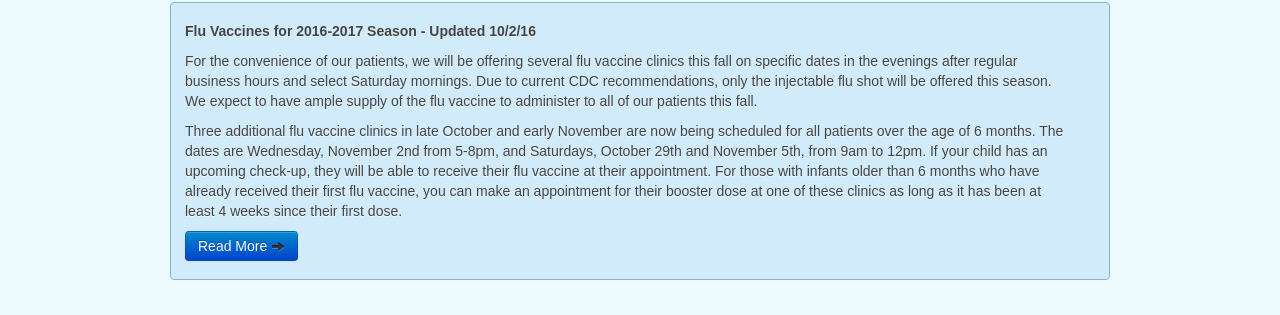
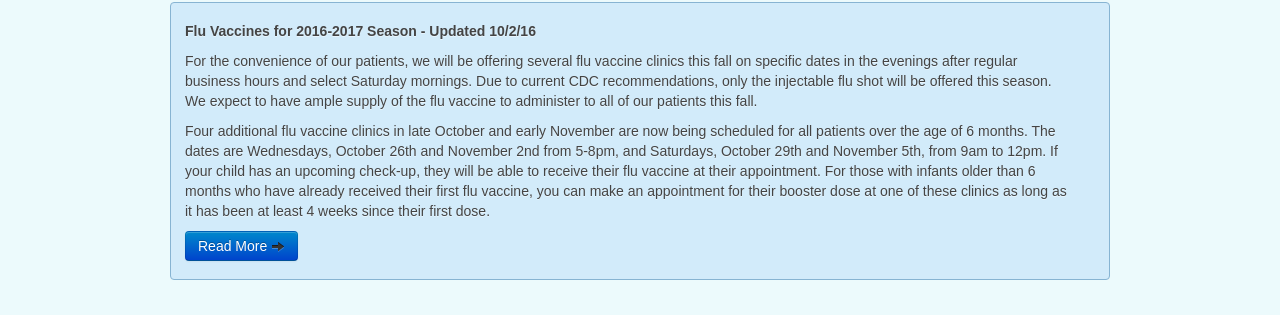
Before and after one commit to chpweb/web, a Jekyll site: the page built from index.html, in a window 1280 px wide. Shown: the part 651-966 px from the top of the page. Built offline with Jekyll 4.4.1, drawn with Linux system fonts in a browser that asks for light colours; some web fonts are replaced; comment, search, counter and statistics services are not loaded.

Commit message:
Updated index.html

```diff
--- a/index.html
+++ b/index.html
@@ -50,7 +50,7 @@
 
 	<div class="home-info">
 		<h5>Flu Vaccines for 2016-2017 Season - Updated 10/2/16</h5>
-		<p>For the convenience of our patients, we will be offering several flu vaccine clinics this fall on specific dates in the evenings after regular business hours and select Saturday mornings.  Due to current CDC recommendations, only the injectable flu shot will be offered this season.  We expect to have ample supply of the flu vaccine to administer to all of our patients this fall.</p><p></p>Three additional flu vaccine clinics in late October and early November are now being scheduled for all patients over the age of 6 months.  The dates are Wednesday, November 2nd from 5-8pm, and Saturdays, October 29th and November 5th, from 9am to 12pm.  If your child has an upcoming check-up, they will be able to receive their flu vaccine at their appointment.  For those with infants older than 6 months who have already received their first flu vaccine, you can make an appointment for their booster dose at one of these clinics as long as it has been at least 4 weeks since their first dose.</p>
+		<p>For the convenience of our patients, we will be offering several flu vaccine clinics this fall on specific dates in the evenings after regular business hours and select Saturday mornings.  Due to current CDC recommendations, only the injectable flu shot will be offered this season.  We expect to have ample supply of the flu vaccine to administer to all of our patients this fall.</p><p></p>Four additional flu vaccine clinics in late October and early November are now being scheduled for all patients over the age of 6 months.  The dates are Wednesdays, October 26th and November 2nd from 5-8pm, and Saturdays, October 29th and November 5th, from 9am to 12pm.  If your child has an upcoming check-up, they will be able to receive their flu vaccine at their appointment.  For those with infants older than 6 months who have already received their first flu vaccine, you can make an appointment for their booster dose at one of these clinics as long as it has been at least 4 weeks since their first dose.</p>
 		<p><a class="btn btn-medium btn-primary" href="/health_info/influenza-vaccination.html">Read More <i class="icon-arrow-right"></i></a></p>
 	</div>
 
```
